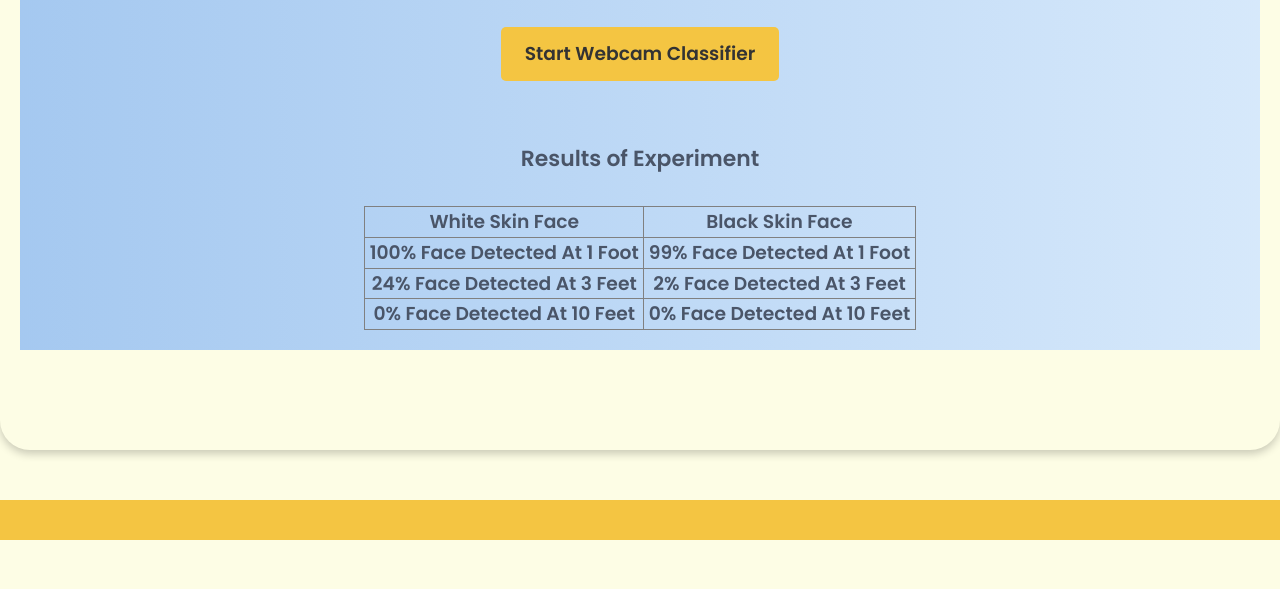
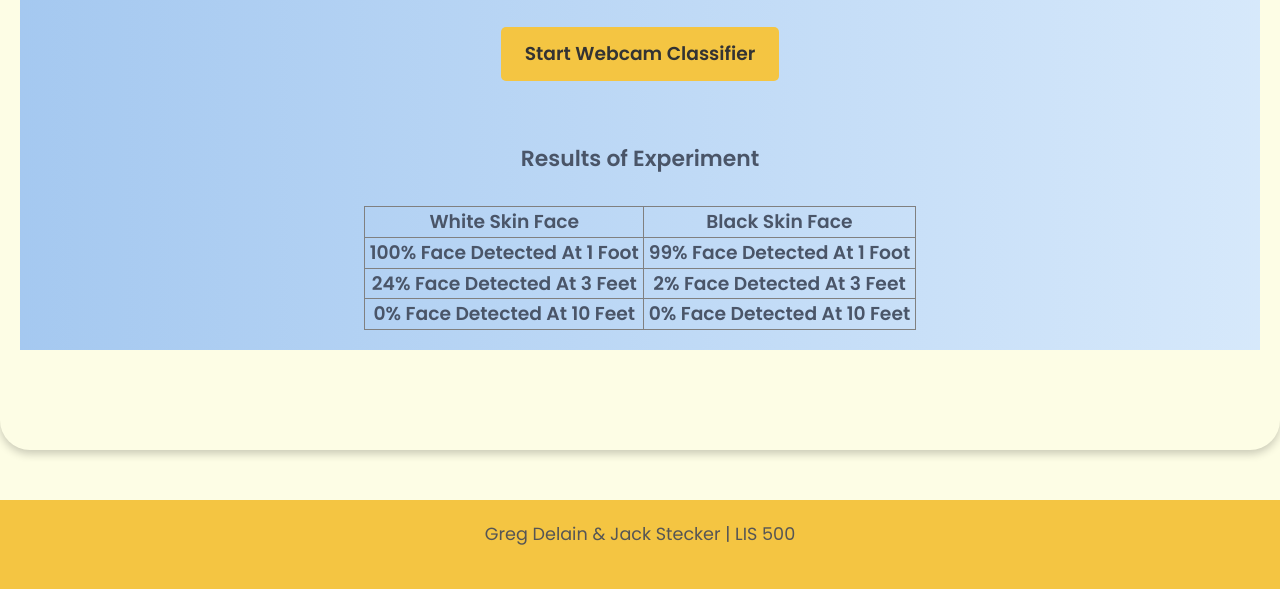
Before and after one commit to gcdelain/LIS500Project, a plain HTML site: page ai.html in a window 1280 px wide. Shown: the part 1277-1866 px from the top of the page. Before the commit the page ends 1817 px from the top, so only its background shows below. Drawn offline with Linux system fonts and the light colour scheme.

Commit message:
Update ai.html

```diff
--- a/ai.html
+++ b/ai.html
@@ -17,7 +17,7 @@
       <ul class="nav-links">
         <li><a href="index.html">Home</a></li>
         <li><a href="about.html">About Us</a></li>
-        <li><a href="bias-resources.html">Resources</a></li>
+        <li><a href="bias-resources.html">Bias Resources</a></li>
         <li><a href="tech-hero.html">Tech Heros</a></li>
 	<li><a href="ai.html">Teachable Machine</a></li>
 	<li><a href="gregessay.html">Greg's Project Statement</a></li>
@@ -110,9 +110,6 @@
     <div id="webcam-container" style="margin-top: 20px;"></div>
     <div id="label-container" style="margin-top: 10px; font-size: 18px;"></div>
   </main>
-  <!-- Optional Footer -->
-  <footer>
-      </footer>
   <!-- Teachable Machine Script -->
   <script type="text/javascript">
     const URL = "./my_model/";
@@ -194,5 +191,10 @@
       }
     }
   </script>
+<!-- Optional Footer -->
+<footer class="footer">
+<p>Greg Delain & Jack Stecker | LIS 500</p>
+</footer>
+
 </body>
 </html>
```
